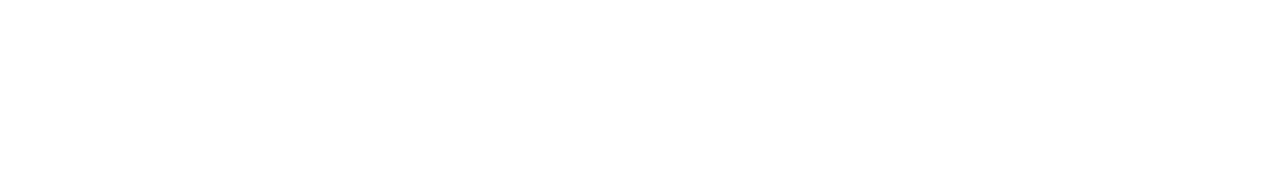
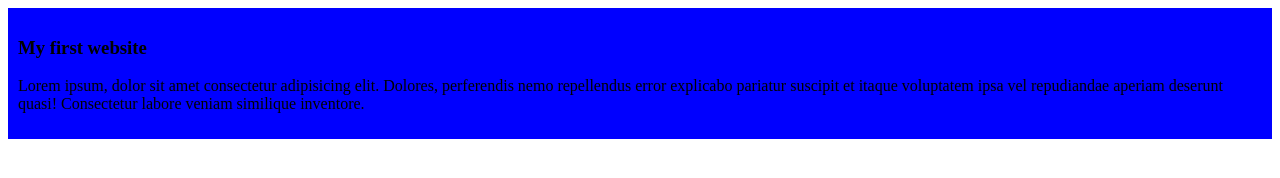
Before and after one commit to Afik047/My-simple-website, a plain HTML site: page index.html in a window 1280 px wide. Drawn offline with Linux system fonts and the light colour scheme.

Commit message:
added the second and the third blog

```diff
--- a/index.html
+++ b/index.html
@@ -4,8 +4,13 @@
     <meta charset="UTF-8">
     <meta name="viewport" content="width=device-width, initial-scale=1.0">
     <title>My simple website</title>
+    <link rel="stylesheet" href="styles/blog.css">
 </head>
 <body>
+    <div>
+        <h3>My first website</h3>
+        <p>Lorem ipsum, dolor sit amet consectetur adipisicing elit. Dolores, perferendis nemo repellendus error explicabo pariatur suscipit et itaque voluptatem ipsa vel repudiandae aperiam deserunt quasi! Consectetur labore veniam similique inventore.</p>
+    </div>
 
 </body>
 </html>
--- /dev/null
+++ b/styles/blog.css
@@ -0,0 +1,5 @@
+div{
+    background-color: blue;
+    background-blend-mode: darken;
+    padding: 10px;
+}
```
